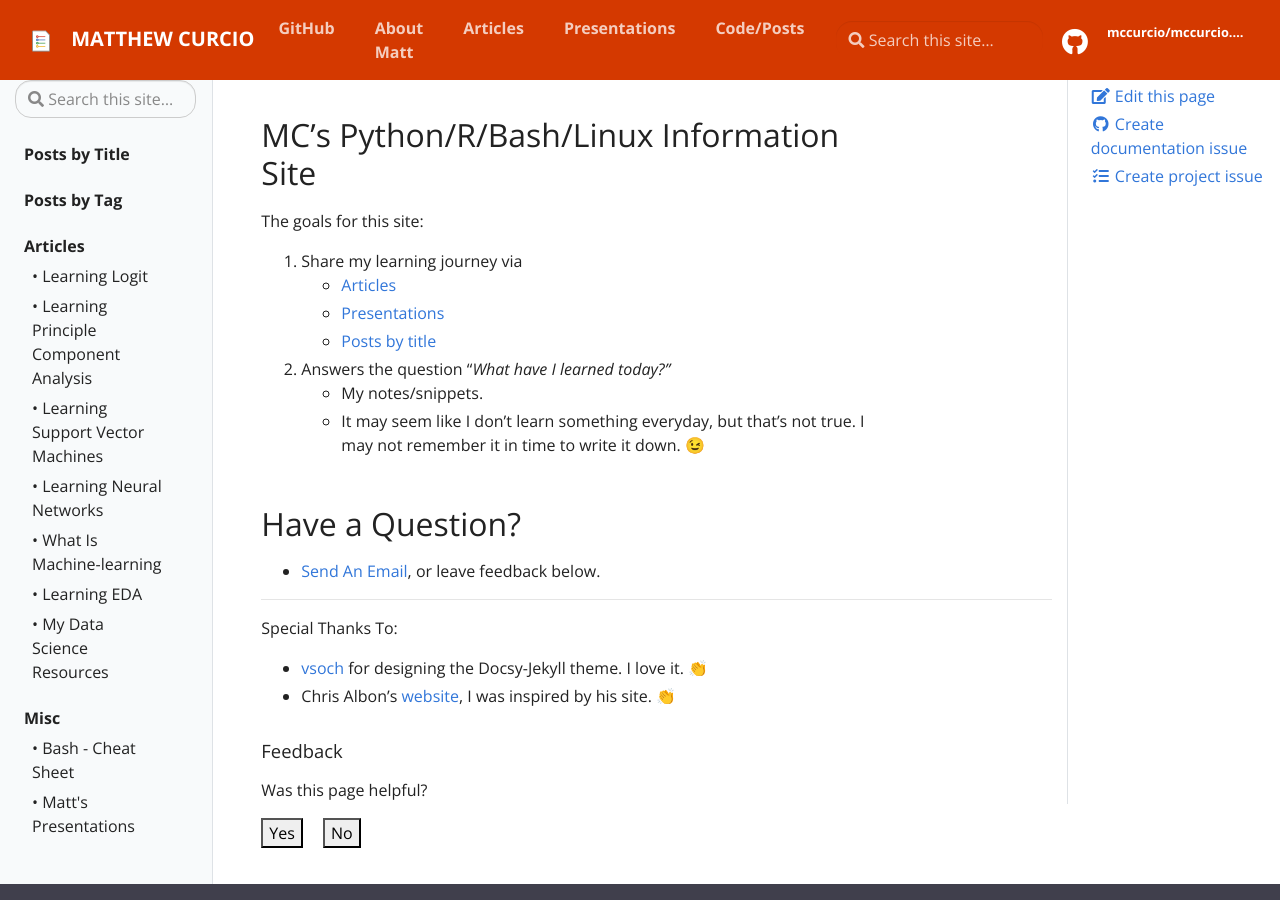
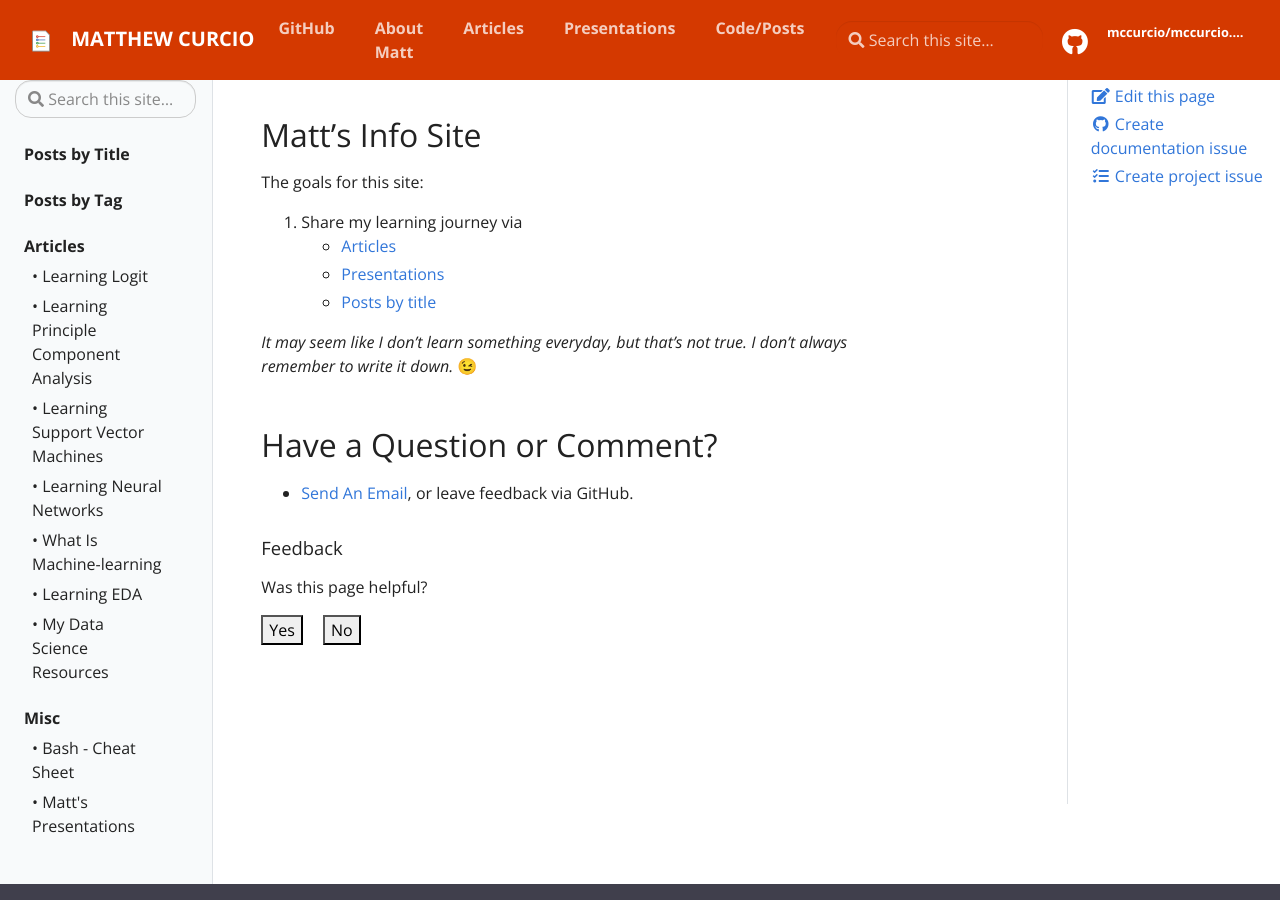
Before and after one commit to mccurcio/mccurcio.github.io, a Jekyll site: the page built from pages/index.md, in a window 1280 px wide and 900 px high. Built offline with Jekyll 4.4.1, drawn with Linux system fonts in a browser that asks for light colours.

Commit message:
Update index.md

```diff
--- a/pages/index.md
+++ b/pages/index.md
@@ -1,10 +1,10 @@
 ---
 layout: page
-title: Matt's Information Site
+title: Matt's Info Site
 permalink: /
 ---
 
-## MC's Python/R/Bash/Linux Information Site
+## Matt's Info Site
 
 The goals for this site:
 
@@ -13,16 +13,8 @@ The goals for this site:
    - [Presentations](docs/mcc-presentations)
    - [Posts by title](archive)
 
-2. Answers the question "*What have I learned today?"*
-   - My notes/snippets.
-   - It may seem like I don't learn something everyday, but that's not true. I may not remember it in time to write it down. 😉
+*It may seem like I don't learn something everyday, but that's not true. I don't always remember to write it down.* 😉
 
-## Have a Question?
+## Have a Question or Comment?
 
-- <a href="mailto:matt.curcio.ri@gmail.com?subject=A question from the web">Send An Email</a>, or leave feedback below.
-
----
-
-Special Thanks To:
-- [vsoch](https://vsoch.github.io/docsy-jekyll/) for designing the Docsy-Jekyll theme. I love it. 👏
-- Chris Albon's [website](https://chrisalbon.com), I was inspired by his site. 👏
+- <a href="mailto:matt.curcio.ri@gmail.com?subject=A question from the web">Send An Email</a>, or leave feedback via GitHub.
```
